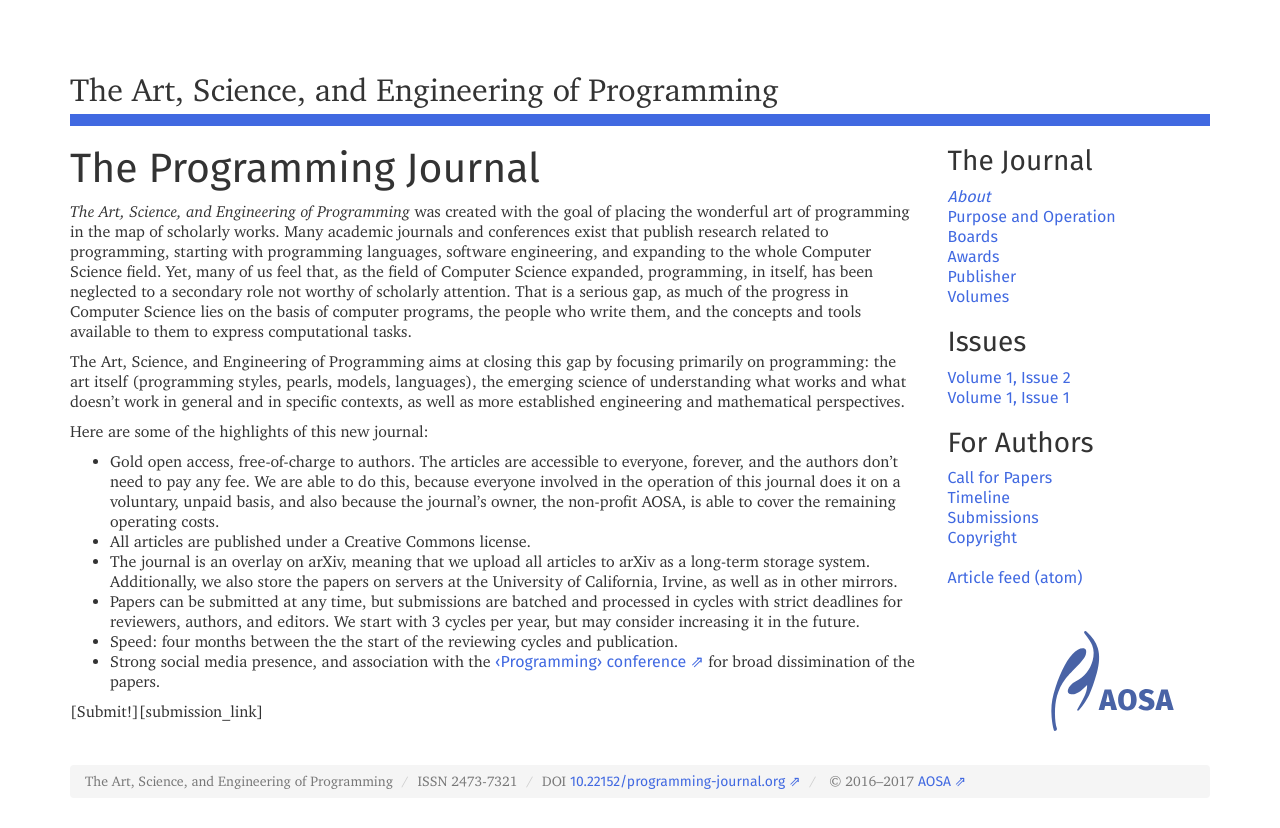
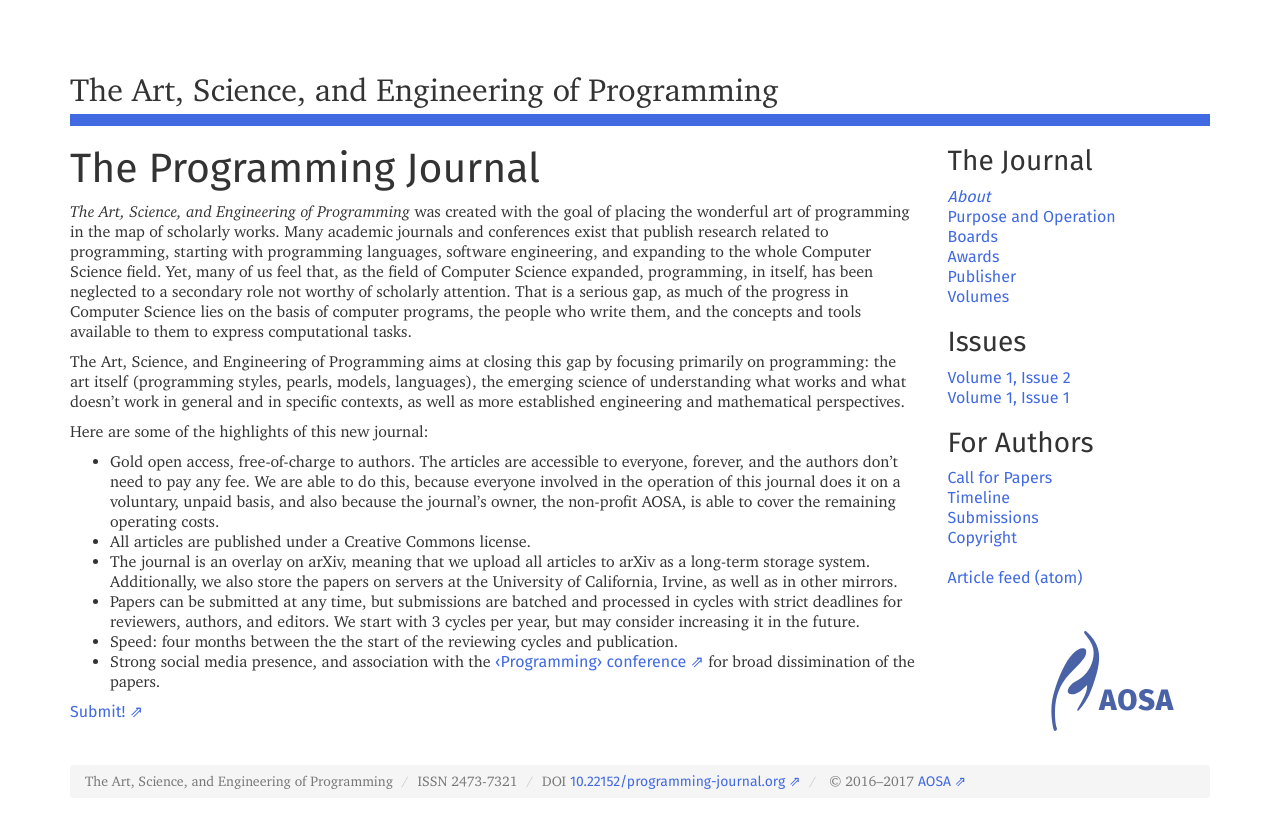
Before and after one commit to programming-journal/programming-journal.github.io, a Jekyll site: the page built from index.markdown, in a window 1280 px wide. Shown: the top 828 px of the page. Built offline with Jekyll 4.4.1, drawn with Linux system fonts in a browser that asks for light colours; nearby versions of some CDN libraries; our own code applies the rules of GitHub Pages for plain Markdown files; part of the change alters nothing that is shown.

Commit message:
Fix link

```diff
--- a/index.markdown
+++ b/index.markdown
@@ -18,7 +18,7 @@ Here are some of the highlights of this new journal:
 * Speed: four months between the the start of the reviewing cycles and publication.
 * Strong social media presence, and association with the [‹Programming› conference][programming] for broad dissimination of the papers.
 
-[Submit!][submission_link]
+[Submit!][submissionlink]
 
 [programming]: http://programming-conference.org
 [submissionlink]: https://easychair.org/conferences/?conf=programming2018
```
